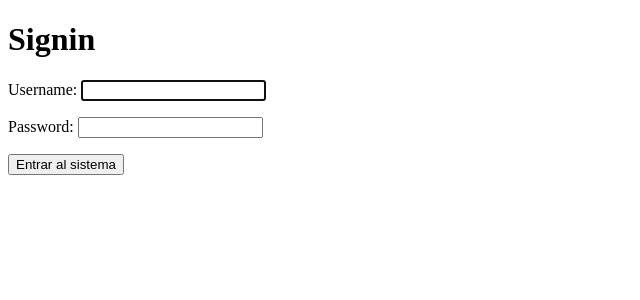
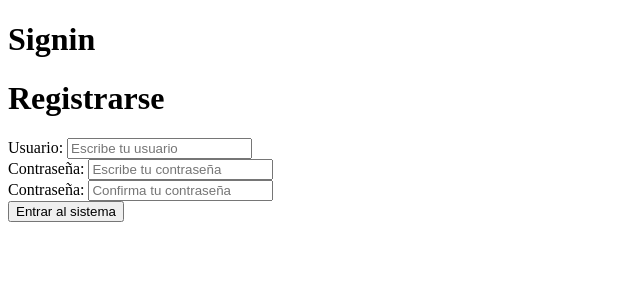
Before and after one commit to profeduardo67cap/AppGestionDePlacas, a Django app: page /signin/ in a window 1280 px wide. Shown: the part 70-370 px from the top of the page, without its empty margins (0-640 px from the left). Run offline with Django 5.2, Linux system fonts and the light colour scheme.

Commit message:
Se da algo de formato al Template

```diff
--- a/CatalogoDePlacas/templates/signin.html
+++ b/CatalogoDePlacas/templates/signin.html
@@ -6,10 +6,30 @@
     <h1>Signin</h1>
     <form action="/signin/" method="POST">
         {% csrf_token %}
-        {{form.as_p}}
-        <button>
-            Entrar al sistema
-        </button>
+        <!-- {{form.as_p}} -->
+        <h1 class="text-center">Registrarse</h1>
+                    {{error}}
+
+                    {% csrf_token %}
+                    <!-- {{form.as_p}} -->
+                    <div class="mb-3">
+                        <label for="username">Usuario:</label>
+                        <input type="text" name="username" id="username" class="form-control"
+                         placeholder="Escribe tu usuario">
+                    </div>
+                    <div class="mb-3">
+                        <label for="password1">Contraseña:</label>
+                        <input type="password" name="password1" id="password1" class="form-control"
+                         placeholder="Escribe tu contraseña">
+                    </div>
+                    <div class="mb-3">
+                        <label for="password2">Contraseña:</label>
+                        <input type="password" name="password2" id="password2" class="form-control"
+                         placeholder="Confirma tu contraseña">
+                    </div>
+                <button>
+                    Entrar al sistema
+                </button>
     </form>
 
 {% endblock %}
```
